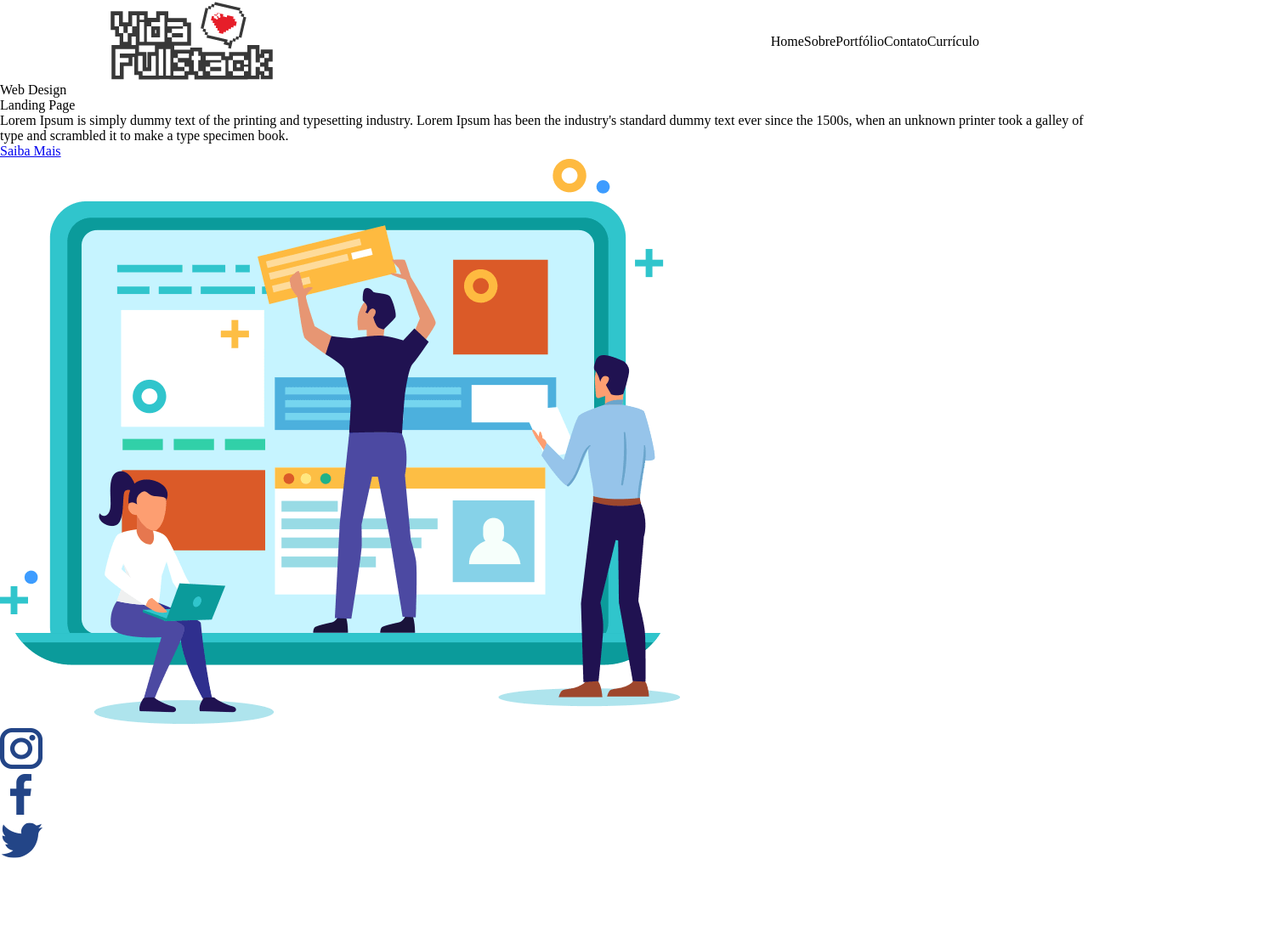
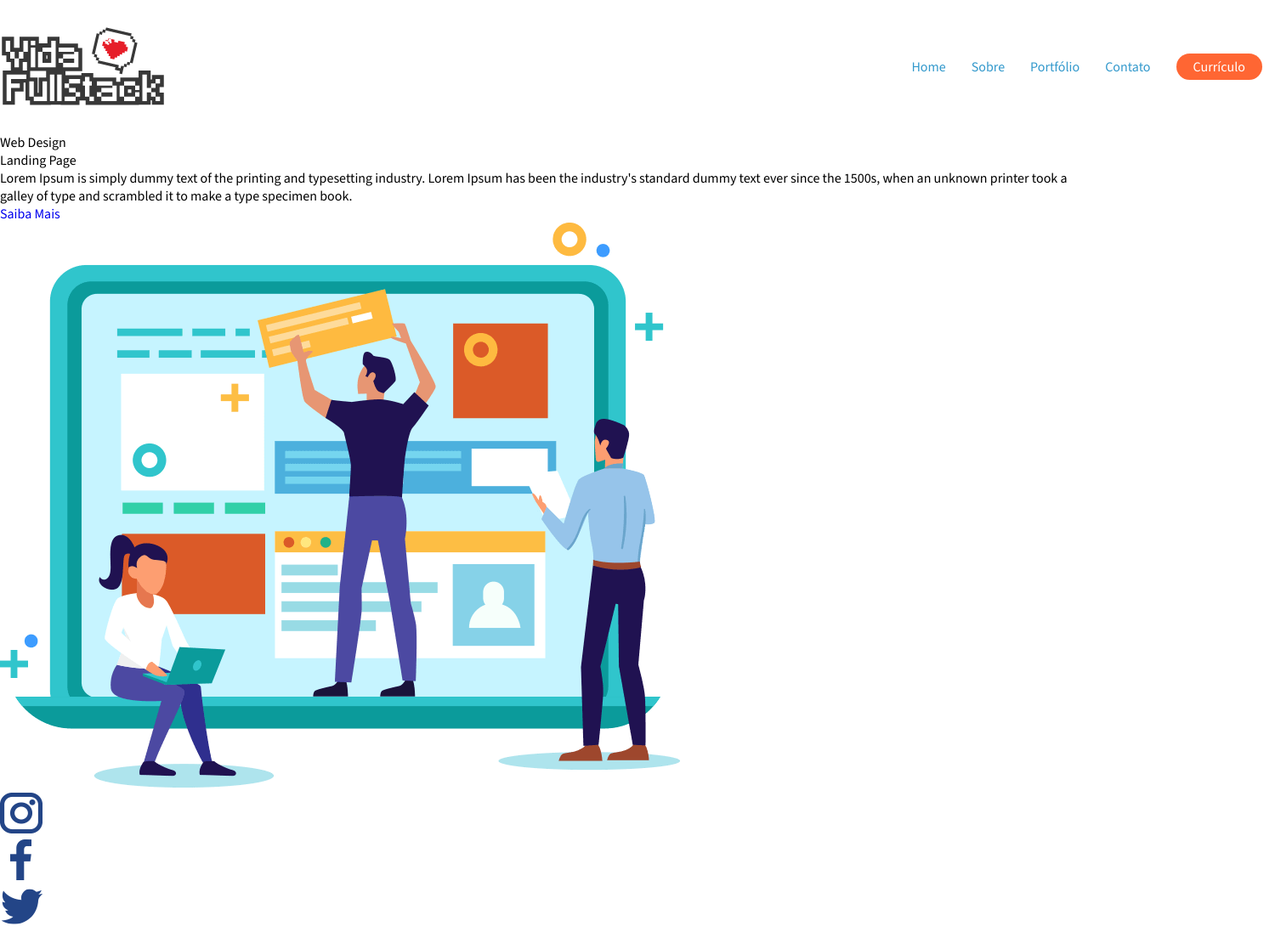
Before and after one commit to pedrolucas-engsoft/vida-fullstack-webdesign, a plain HTML site: page index.html in a window 1280 px wide. Shown: the whole page at 85% size, 1500 px wide, since content can reach past the window. Before the commit the page ends 1018 px from the top, so only its background shows below. Drawn offline with nearby package versions, Linux system fonts and the light colour scheme.

Commit message:
Término do Menu Header

```diff
--- /dev/null
+++ b/assets/css/buttons.css
@@ -0,0 +1,9 @@
+.btn{
+    padding: 5px 20px;
+    border-radius: 20px;
+}
+
+.btn.btn-laranja{
+    background: #FF6633;
+    color: #FFF;
+}
--- a/assets/css/header.css
+++ b/assets/css/header.css
@@ -1,6 +1,6 @@
 header{
-    width: 1024px;
-    margin: 0 auto;
+    width: 1500px;
+    margin: 30px auto;
 
     display: flex;
     flex-direction: row;
@@ -11,9 +11,11 @@ header{
 header nav ul{
     display: flex;
     flex-direction: row;
+    align-items: center;
     list-style: none;
 }
 
-header nav ul li{
-    padding: 0
+header nav ul li a{
+    margin: 0 15px;
+    color: #3399CC;
 }
--- a/assets/css/style.css
+++ b/assets/css/style.css
@@ -1,10 +1,18 @@
+/*Font */
+@import url('https://fonts.googleapis.com/css2?family=Source+Sans+3:ital,wght@0,200..900;1,200..900&display=swap');
+
+/*Components*/
 @import "./header.css";
+@import "./buttons.css";
 
-*{ /*Reset CSS*/
+/*Reset CSS*/
+*{
     margin: 0;
     padding: 0;
     border: 0;
     font-size: 100%;
     font: inherit;
+    font-family: "Source Sans 3", serif;
     vertical-align: baseline;
+    text-decoration: none;
 }
--- a/index.html
+++ b/index.html
@@ -16,11 +16,26 @@
     <!--Menu do Site-->
     <nav>
       <ul>
-        <li>Home</li>
-        <li>Sobre</li>
-        <li>Portfólio</li>
-        <li>Contato</li>
-        <li>Currículo</li>
+        <li>
+          <a href="#">Home</a>
+        </li>
+
+        <li>
+          <a href="#">Sobre</a>
+        </li>
+
+        <li>
+          <a href="#">Portfólio</a>
+        </li>
+
+        <li>
+          <a href="#">Contato</a>
+        </li>
+
+        <li>
+          <a href="#" class="btn btn-laranja">Currículo</a>
+        </li>
+
       </ul>
     </nav>
     <!--End Menu do Site-->
```
